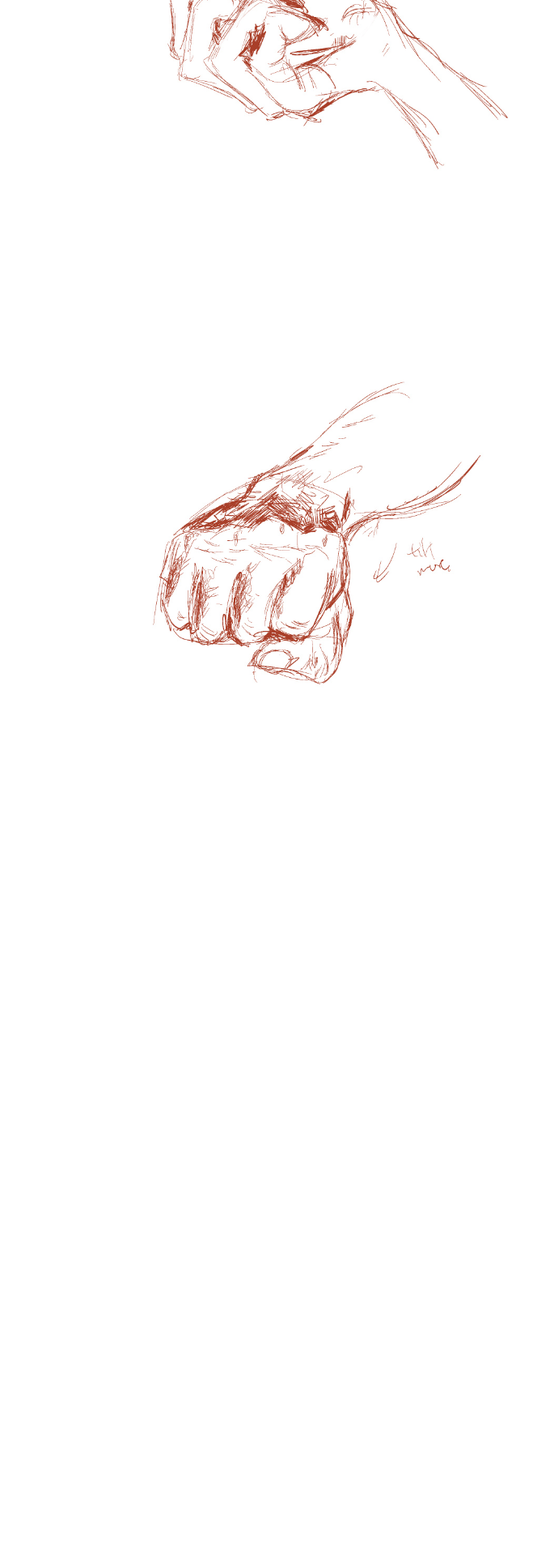
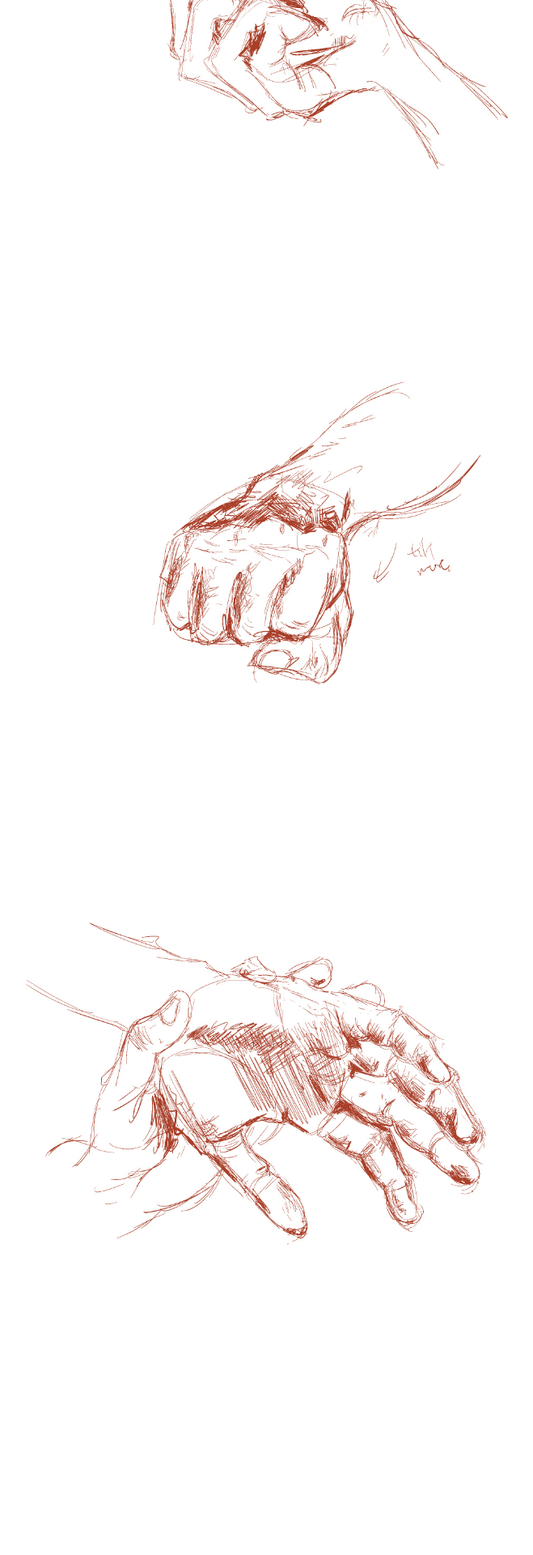
Before and after one commit to heyluney/heyluney.github.io, a Jekyll site: the page built from _posts/2026-03-03-sketches.md, in a window 1280 px wide. Shown: the part 4450-6370 px from the top of the page at 81% size, without its empty margins (477-1136 px from the left). Built offline with Jekyll 4.4.1, drawn with Linux system fonts in a browser that asks for light colours; some web fonts are replaced; our own code applies the rules of GitHub Pages for plain Markdown files; before the commit the page ends 5707 px from its top, so only the background shows below that.

Commit message:
Update 2026-03-03-sketches.md

```diff
--- a/_posts/2026-03-03-sketches.md
+++ b/_posts/2026-03-03-sketches.md
@@ -1,10 +1,11 @@
 Some hands that I drew.
 
-![hand!](/assets/images/03-03-2026/hands1.jpg){: height="250"}
-![hand!](/assets/images/03-03-2026/hands2.jpg){: height="250"}
-![hand!](/assets/images/03-03-2026/hands3.jpg){: height="250"}
-![hand!](/assets/images/03-03-2026/hands4.jpg){: height="250"}
-![hand!](/assets/images/03-03-2026/hands5.jpg){: height="250"}
-![hand!](/assets/images/03-03-2026/hands6.jpg){: height="250"}
-![hand!](/assets/images/03-03-2026/hands7.jpg){: height="250"}
-![hand!](/assets/images/03-03-2026/hands8.jpg){: height="250"}
+![hand!](/assets/images/03-03-2026/hands1.jpg){: height="150"}
+![hand!](/assets/images/03-03-2026/hands2.jpg){: height="150"}
+![hand!](/assets/images/03-03-2026/hands3.jpg){: height="150"}
+![hand!](/assets/images/03-03-2026/hands4.jpg){: height="150"}
+![hand!](/assets/images/03-03-2026/hands5.jpg){: height="150"}
+![hand!](/assets/images/03-03-2026/hands6.jpg){: height="150"}
+![hand!](/assets/images/03-03-2026/hands7.jpg){: height="150"}
+![hand!](/assets/images/03-03-2026/hands8.jpg){: height="150"}
+![hand!](/assets/images/03-03-2026/hands9.jpg){: height="150"}
```
